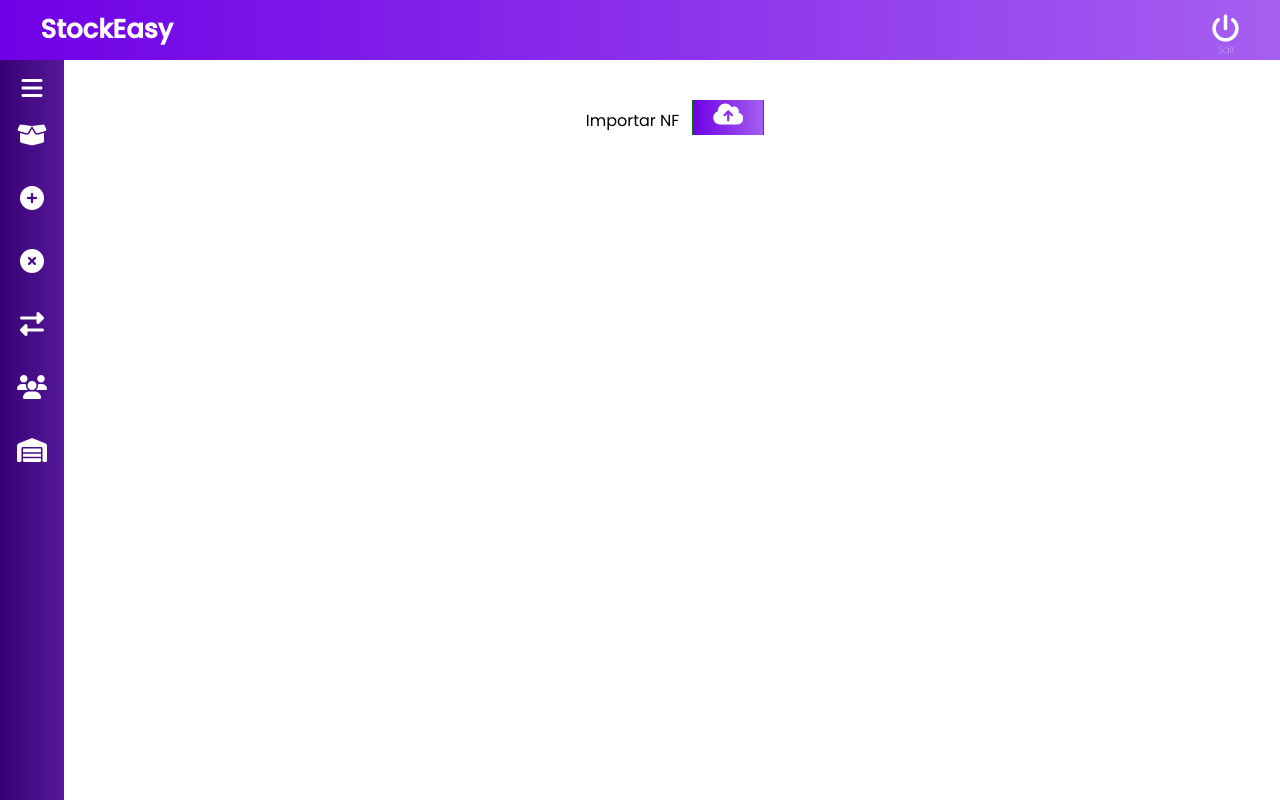
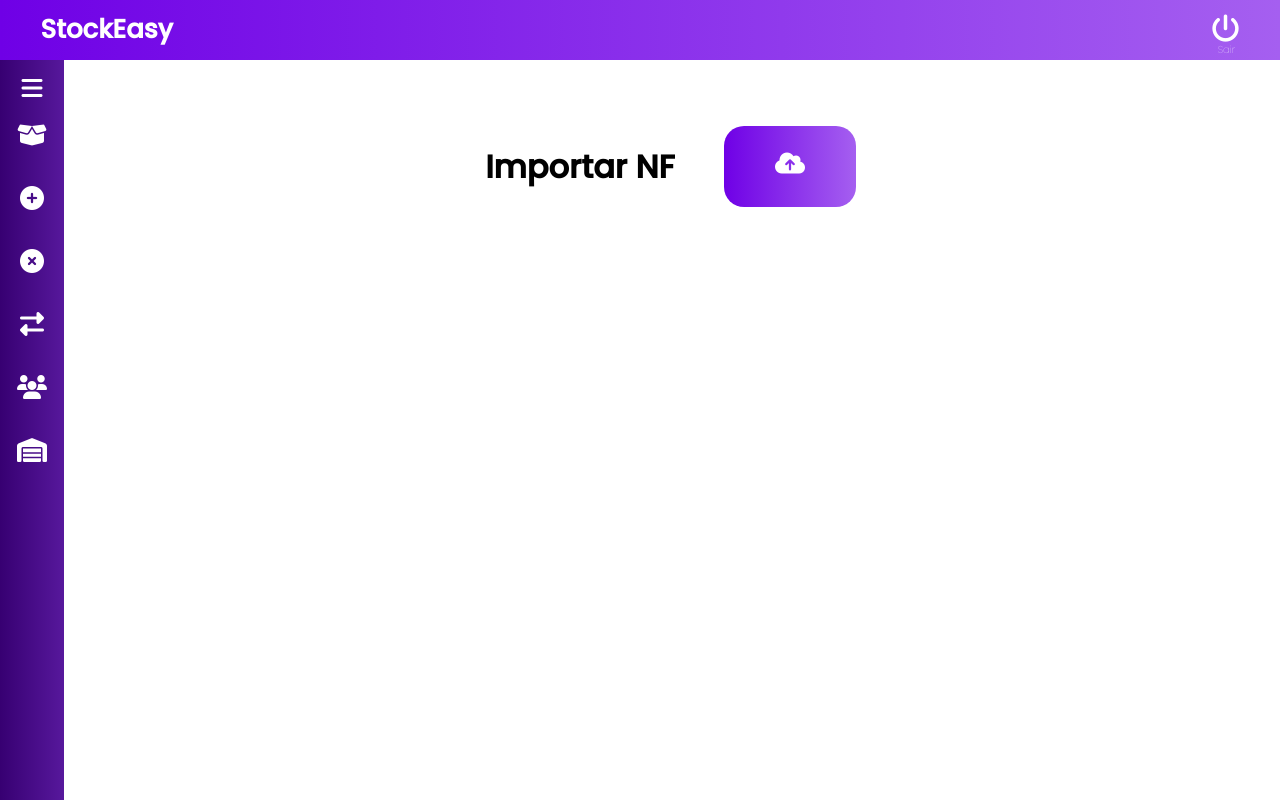
Before and after one commit to VictorKuhn/stockEasy, a React (Create React App) app in the folder frontend/: page /importacaoNF in a window 1280 px wide. Built offline with nearby package versions, Linux system fonts and the light colour scheme.

Commit message:
Aprimoramento nas telas

```diff
--- a/frontend/src/pages/ImportacaoNF.js
+++ b/frontend/src/pages/ImportacaoNF.js
@@ -134,9 +134,13 @@ export default function ImportacaoNF() {
 
             <div className="import-container">
                 <div className="import-container-upload">
-                    <label>Importar NF</label>
-                    <label htmlFor="file-upload" class="custom-file-upload" id="inputTypeFileLabel"><i class="fa-solid fa-cloud-arrow-up"></i></label>
-                    <input id="file-upload" hidden type="file" accept=".xml" onChange={handleFileChange} ref={inputRef} />
+                    <div id="div-inputTitleNF">
+                        <h1>Importar NF</h1>
+                    </div>
+                    <div id="div-inputLabel">
+                        <label htmlFor="file-upload" id="inputTypeFileLabel"><i class="fa-solid fa-cloud-arrow-up"></i></label>
+                        <input id="file-upload" hidden type="file" accept=".xml" onChange={handleFileChange} ref={inputRef} />
+                    </div>
                 </div>
 
                 {convertedJson && reloadComponent === 0 && (
--- a/frontend/src/pages/ModalRequisicoesProdutos.js
+++ b/frontend/src/pages/ModalRequisicoesProdutos.js
@@ -14,7 +14,7 @@ const ModalRequisicoes = (props) => {
         id_produto_requisicao: props.itemProd.id_produto,
         qtd_produto: 0,
         status_produto: 1,
-        desc_func: "Indefinido"
+        desc_func: ""
     });
 
     const handleSubmit = async (e) => {
@@ -37,6 +37,14 @@ const ModalRequisicoes = (props) => {
             nome_produto: "",
             qtd_produto_estoque: 0
         })
+
+        setRequisicao({
+            id_usuario_requisicao: 1,
+            id_produto_requisicao: props.itemProd.id_produto,
+            qtd_produto: 0,
+            status_produto: 1,
+            desc_func: ""
+        });
 
         props.showModal()
         toast.error('Requisição cancelada.');
--- a/frontend/src/styles/ImportacaoNF.css
+++ b/frontend/src/styles/ImportacaoNF.css
@@ -3,16 +3,6 @@
     width: calc(100vw - 70px);
     float: right;
 }
-
-/* .import-container-upload {
-    padding: 25px 15px;
-    border-radius: 20px;
-    background: linear-gradient(to right, #6F00E6, #A55FF0);
-    position: absolute;
-    margin: 0 auto;
-    left: 50%;
-    transform: translate(-50%);
-} */
 
 .import-container-upload input {
     border: none;
@@ -25,7 +15,7 @@
     padding: 10px;
 }
 
-.table-json-result-div{
+.table-json-result-div {
     width: 80vw;
     overflow: auto;
     height: 35vh;
@@ -33,7 +23,7 @@
 }
 
 .json-results {
-    margin-top: 20vh;
+    margin-top: 1vh;
 }
 
 .table-json-result {
@@ -51,7 +41,7 @@
     padding: 5px 8px;
 }
 
-.table-json-result td{
+.table-json-result td {
     font-size: 14px;
 }
 
@@ -63,14 +53,35 @@
     background-color: #f3f3f3;
 }
 
+.import-container-upload {
+    padding: 25px 15px;
+    border-radius: 20px;
+    display: flex;
+    width: 50%;
+    margin: auto;
+}
+
+#div-inputTitleNF {
+    margin: auto;
+    margin-right: 0%;
+    height: 100%;
+    font-size: 2vh;
+    text-align: right;
+    width: 50%;
+}
+
+#div-inputLabel {
+    margin: 0% 10% 0% 0%;
+    width: 40%;
+    padding: 3vh 0vw;
+}
+
 #inputTypeFileLabel {
-    padding: 20px;
-    margin-left: 1vw;
-    border: 1px solid green;
+    width: 100%;
+    background: linear-gradient(to right, #6F00E6, #A55FF0);
+    padding: 3vh 4vw;
     border-radius: 20px;
-    background: linear-gradient(to right, #6F00E6, #A55FF0);
-    transition: 0.4s;
-    cursor: pointer;
     color: white;
     font-size: 3vh;
+    cursor: pointer;
 }
--- a/frontend/src/styles/ModalImportacaoNF.css
+++ b/frontend/src/styles/ModalImportacaoNF.css
@@ -14,13 +14,14 @@
 .modalStructure3 {
     width: 70%;
     background-color: white;
+    box-shadow: rgba(0, 0, 0, 0.15) 0px 14px 28px, rgba(0, 0, 0, 0.12) 0px 10px 10px;
     /* Centralizar verticalmente e horizontalmente com tranform */
     /* position: absolute;
     top: 50%;
     left: 50%;
     -ms-transform: translate(-50%, -50%);
     transform: translate(-50%, -50%); */
-    border: solid 2px rgb(255, 230, 0);
+    border: none;
     border-radius: 20px;
     padding: 3vh 0vw;
     opacity: 1;
@@ -38,12 +39,12 @@
 .modalBottom3 button {
     cursor: pointer;
     color: white;
-    border: solid rgb(201, 201, 201) 1px;
-    border-radius: 10px;
-    padding: 15px 32px;
+    border: none;
+    border-radius: 30px;
+    padding: 9px 15px;
     font-size: 16px;
-    transition-duration: 0.1s;
     margin: 3vh 1vw 0vh 0vw;
+    transition: 0.3s ease-in-out;
 }
 
 .modalBottom3 button:hover {
@@ -96,7 +97,7 @@
     padding: 5px 8px;
 }
 
-.table-resultados td{
+.table-resultados td {
     font-size: 14px;
 }
 
@@ -130,7 +131,7 @@
 }
 
 .stateIcon {
-   color: black;
+    color: black;
 }
 
 .div-table-resultados1 {
@@ -159,7 +160,7 @@
     width: 61vw;
 }
 
-.campo-procurarNF input[type='text']{
+.campo-procurarNF input[type='text'] {
     width: 100%;
     padding: 5px 10px;
     outline: none;
```
